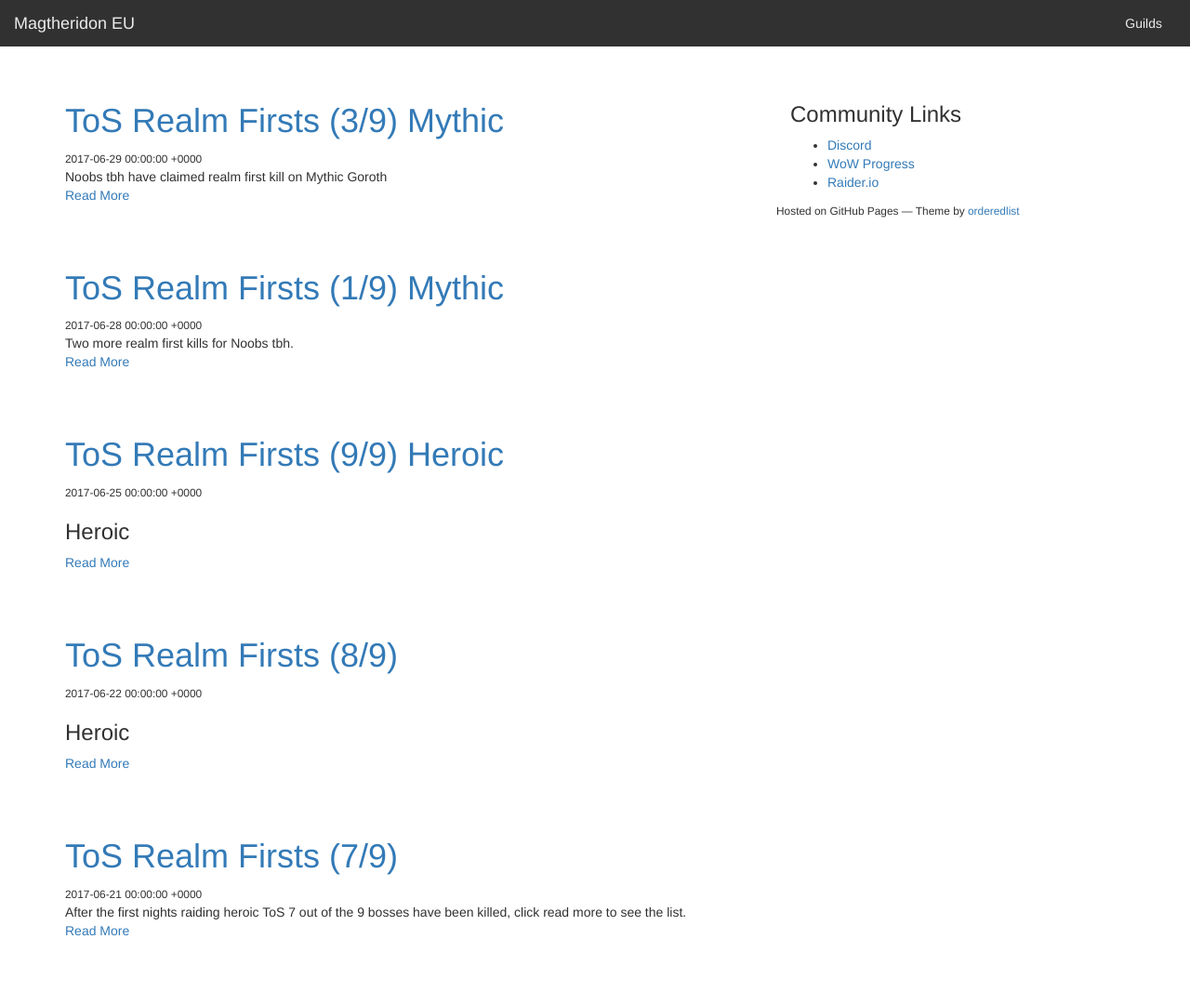
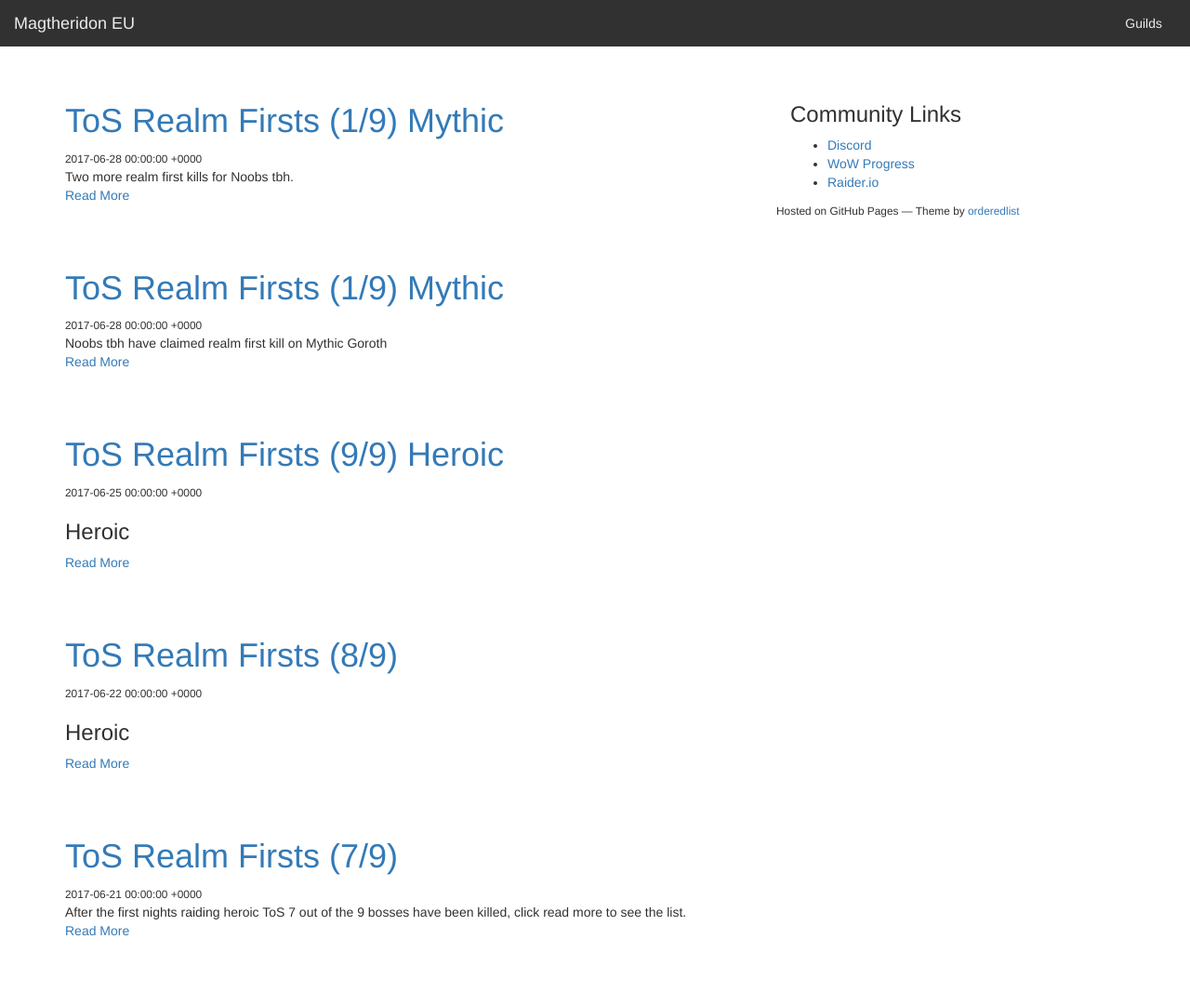
Before and after one commit to MagtheridonEU/magtheridoneu.github.io, a Jekyll site: the page built from index.html, in a window 1280 px wide. Shown: the whole page at 93% size. Built offline with Jekyll 4.4.1, drawn with Linux system fonts in a browser that asks for light colours; nearby versions of some CDN libraries; a script that is not in the unit is left out.

Commit message:
Update 2017-06-28-tos-realm-firsts-mythic-1-9.md

```diff
--- a/_posts/2017-06-28-tos-realm-firsts-mythic-1-9.md
+++ b/_posts/2017-06-28-tos-realm-firsts-mythic-1-9.md
@@ -1,6 +1,6 @@
 ---
-title: ToS Realm Firsts (3/9) Mythic
-date: 29th June 2017
+title: ToS Realm Firsts (1/9) Mythic
+date: 28th June 2017
 excerpt: Noobs tbh have claimed realm first kill on Mythic Goroth
 ---
 
```
